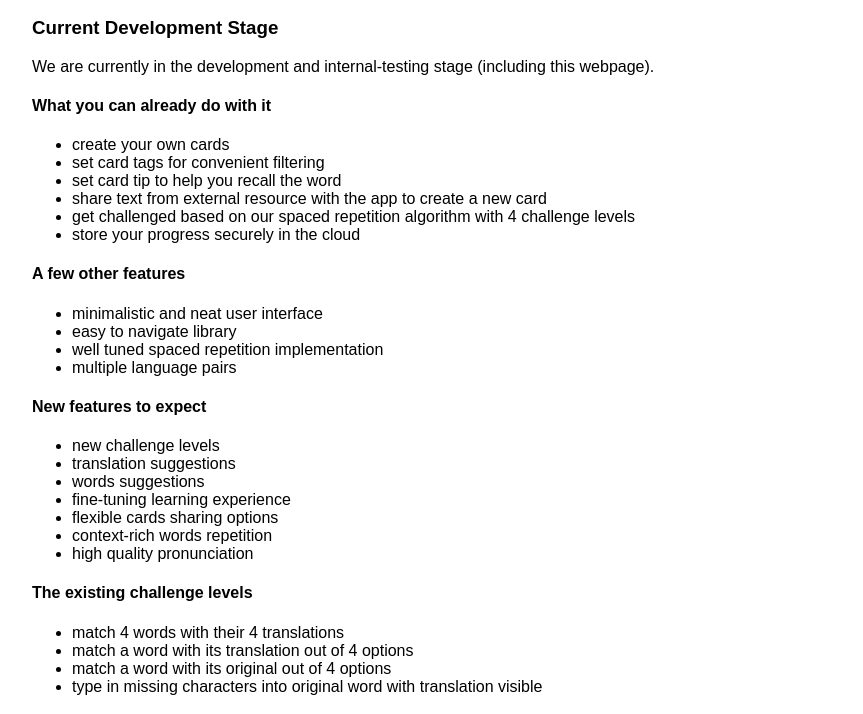
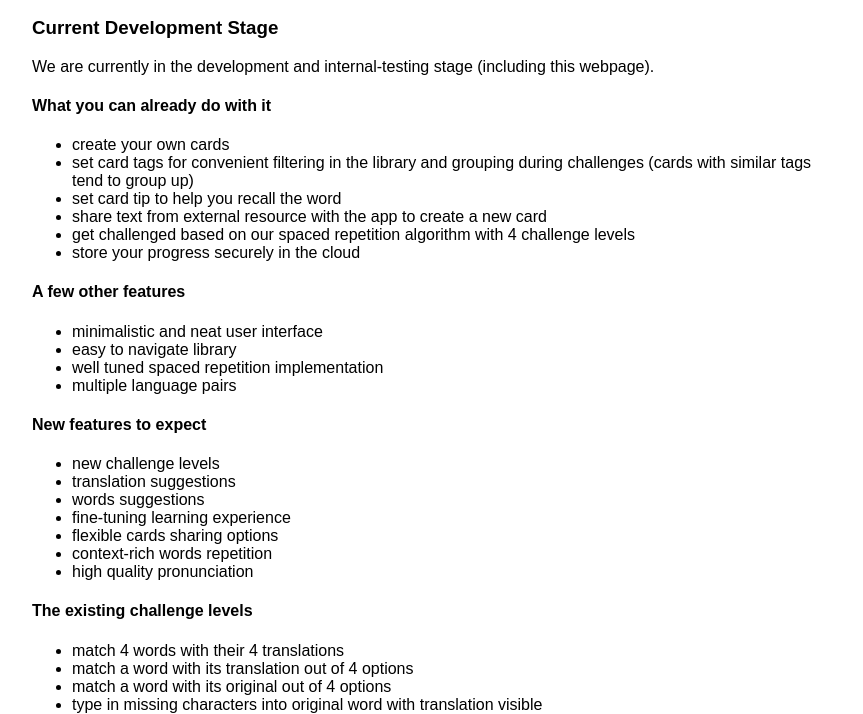
Before and after one commit to Kortzapp/kortzapp.github.io, a Gatsby site: page /stage in a window 1280 px wide. Shown: the part 109-823 px from the top of the page, without its empty margins (208-1071 px from the left). Built offline with nearby package versions, Linux system fonts and the light colour scheme; Gatsby itself is replaced by a stand-in of ours.

Commit message:
tags and tips

```diff
--- a/src/pages/stage.js
+++ b/src/pages/stage.js
@@ -18,7 +18,7 @@ const Stage = () => {
                                 create your own cards
                             </li>
                             <li>
-                                set card tags for convenient filtering
+                                set card tags for convenient filtering in the library and grouping during challenges (cards with similar tags tend to group up)
                             </li>
                             <li>
                                 set card tip to help you recall the word
```
